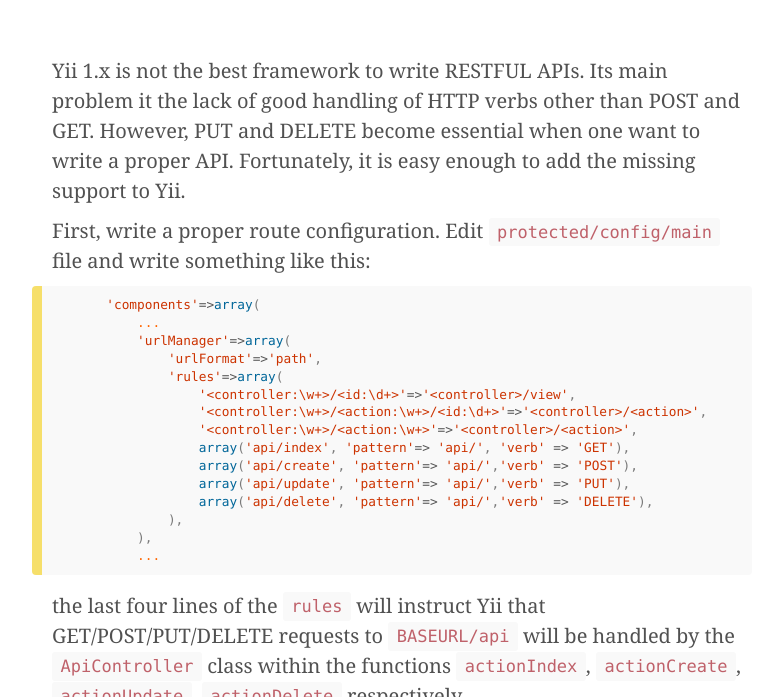
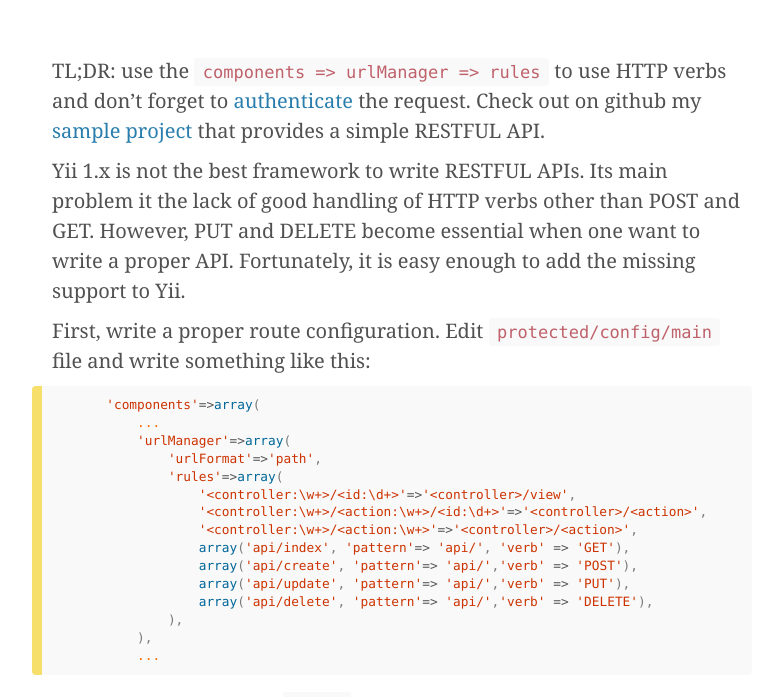
Before and after one commit to davidevernizzi/davidevernizzi.github.io, a Jekyll site: the page built from _posts/2015-04-19-yii-restful-api.markdown, in a window 1280 px wide and 900 px high, scrolled down 701 px, cut to the strip 203-900 px from the top of the window. Shown: the whole strip, without its empty margins (238-1009 px from the left). Built offline with Jekyll 4.4.1, drawn with Linux system fonts in a browser that asks for light colours; some web fonts are replaced; Markdown is read by kramdown in place of the engine named in the settings; some of the changed text lies outside the part shown.

Commit message:
added TL;DR and link

```diff
--- a/_posts/2015-04-19-yii-restful-api.markdown
+++ b/_posts/2015-04-19-yii-restful-api.markdown
@@ -4,6 +4,12 @@
 date:   2015-04-19
 categories: yii, rest, api
 ---
+
+TL;DR: use the `components => urlManager => rules` to use HTTP verbs and don't
+forget to [authenticate]({% 2015-05-10-yii-restful-api-authentication.markdown %})
+the request. Check out on github my [sample
+project](https://github.com/davidevernizzi/yii_restful_api) that provides
+a simple RESTFUL API.
 
 Yii 1.x is not the best framework to write RESTFUL APIs. Its main problem it
 the lack of good handling of HTTP verbs other than POST and GET. However, PUT
```
Also changed, not shown: other parts of _posts/2015-04-19-yii-restful-api.markdown (+1 -1 lines).
